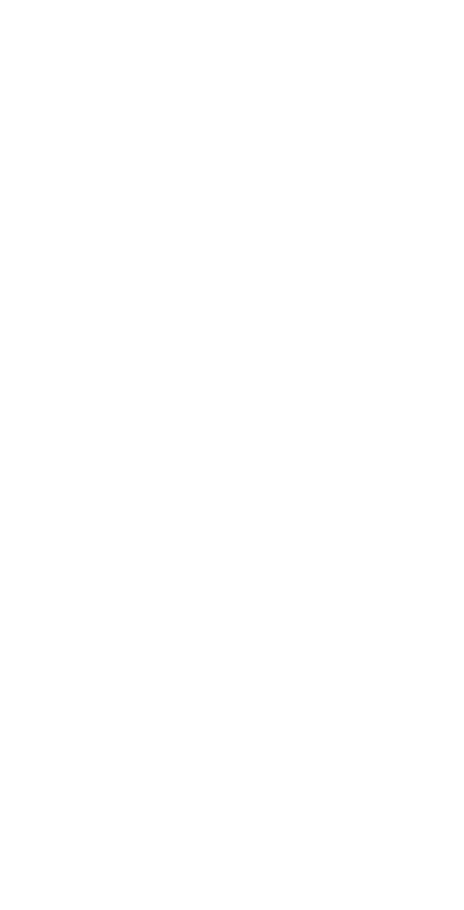
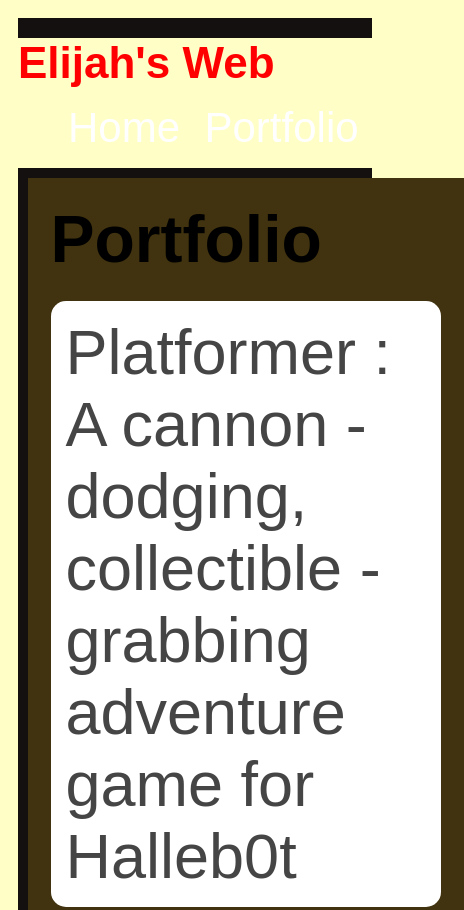
Before and after one commit to elijahjones777/elijahjones777.github.io, a plain HTML site: page portfolio.html in a window 390 px wide. Shown: the top 910 px of the page, 464 px wide, since content can reach past the window. Before the commit the page ends 844 px from the top, so only its background shows below. Drawn offline with Linux system fonts and the light colour scheme.

Commit message:
add portfolio.html file

```diff
--- a/portfolio.html
+++ b/portfolio.html
@@ -0,0 +1,38 @@
+<!DOCTYPE HTML>
+<html>
+    <head>
+        <link rel="stylesheet" href="style.css">
+        <title>Elijah's Web</title>
+    </head>
+
+    <body>
+      <div id="all-contents">
+          <nav>
+            <!-- Nav stuff here...-->
+          </nav>
+              <h1>Elijah's Web</h1>
+              <ul id="nav-ul">
+                 <li class="nav-li">
+                 <a class="nav-a" href="index.html">Home</a>
+               </li>
+               <li class="nav-li">
+                 <a class="nav-a" href="portfolio.html">Portfolio</a>
+               </li>
+           </ul>
+       <nav>
+        <main>
+            <div class="content">
+                <h1>Portfolio</h1>
+                <ul id="portfolio">
+                    <li><a href="projects/platformer/">Platformer : A cannon - dodging, collectible - grabbing adventure game for Halleb0t</a></li>
+                    <li><a href="projects/bouncing-box/">Bouncing Box : A project that gives you a taste of game development on the web </a></li>
+                    <li><a href="projects/circularity/">Circularity : A motion poem using random number generation and velocity applied to circle shapes...</a></li>
+
+                </ul>
+            </div>
+        </main>
+       </nav>
+   </div>
+      </div>
+    </body>
+</html>
--- a/style.css
+++ b/style.css
@@ -1,5 +1,5 @@
 body {
-    background: rgb(125, 198, 205);
+    background: rgb(255, 254, 199);
     color: rgb(45, 45, 45);
     padding: 10px;
     font-family: arial;
@@ -11,7 +11,7 @@ body {
 
 /* navigation menu */
 nav {
-    background: rgb(239, 80, 41);
+    background: rgb(19, 16, 15);
    margin: 0 auto;
     display: flex;
     padding: 10px;
@@ -19,7 +19,7 @@ nav {
 h1 {
     display: flex;
     align-items: center;
-    color: white;
+    color: rgb(255, 0, 0);
     flex: 1;
     margin: 0;
 }
@@ -37,7 +37,7 @@ a {
 
 /* main container area beneath menu */
 main {
-    background: rgb(245, 238, 219);
+    background: rgb(65, 51, 15);
     display: flex;
 }
 .sidebar {
@@ -54,9 +54,83 @@ main {
 
 /* portfolio styles */
 #interests {
-    border: 4px silver ridge;
+    border: 4px rgb(0, 0, 0) ridge;
     padding: 8px;
 }
 h2, h3 {
     margin: 0px;
 }
+/* portfolio styles */
+.content h1 {
+    color: black;
+}
+
+#portfolio {
+    list-style-type: none;
+    padding-left: 0;
+}
+
+#portfolio li {
+    background: #fff;
+    padding: 10px;
+    border-radius: 10px;
+    margin-bottom: 10px;
+}
+
+#portfolio li:hover {
+    background: #eee;
+}
+
+#portfolio a {
+    text-decoration: none;
+    color: #454545;
+}
+/* responsive web design */
+@media screen and (min-width: 120px) and (max-width: 1080px) {
+    main {
+      height: 100ch;
+      zoom: 1.5;
+      display: grid;
+    }
+
+    h1 {
+      font-size: 44px;
+    }
+
+    h2 {
+      font-size: 42px;
+    }
+
+    h3 {
+      font-size: 36px;
+    }
+
+    #all-contents {
+      height: 100ch;
+      margin: none;
+    }
+
+    a {
+      font-size: 42px;
+    }
+
+    .sidebar {
+      margin-right: 0px;
+      justify-content: center;
+      align-items: center;
+    }
+
+    .sidebar-img {
+      width: 100%;
+    }
+
+    p,
+    li {
+      font-size: 24px;
+    }
+
+    .content {
+      align-content: center;
+      justify-content: center;
+    }
+}
```
